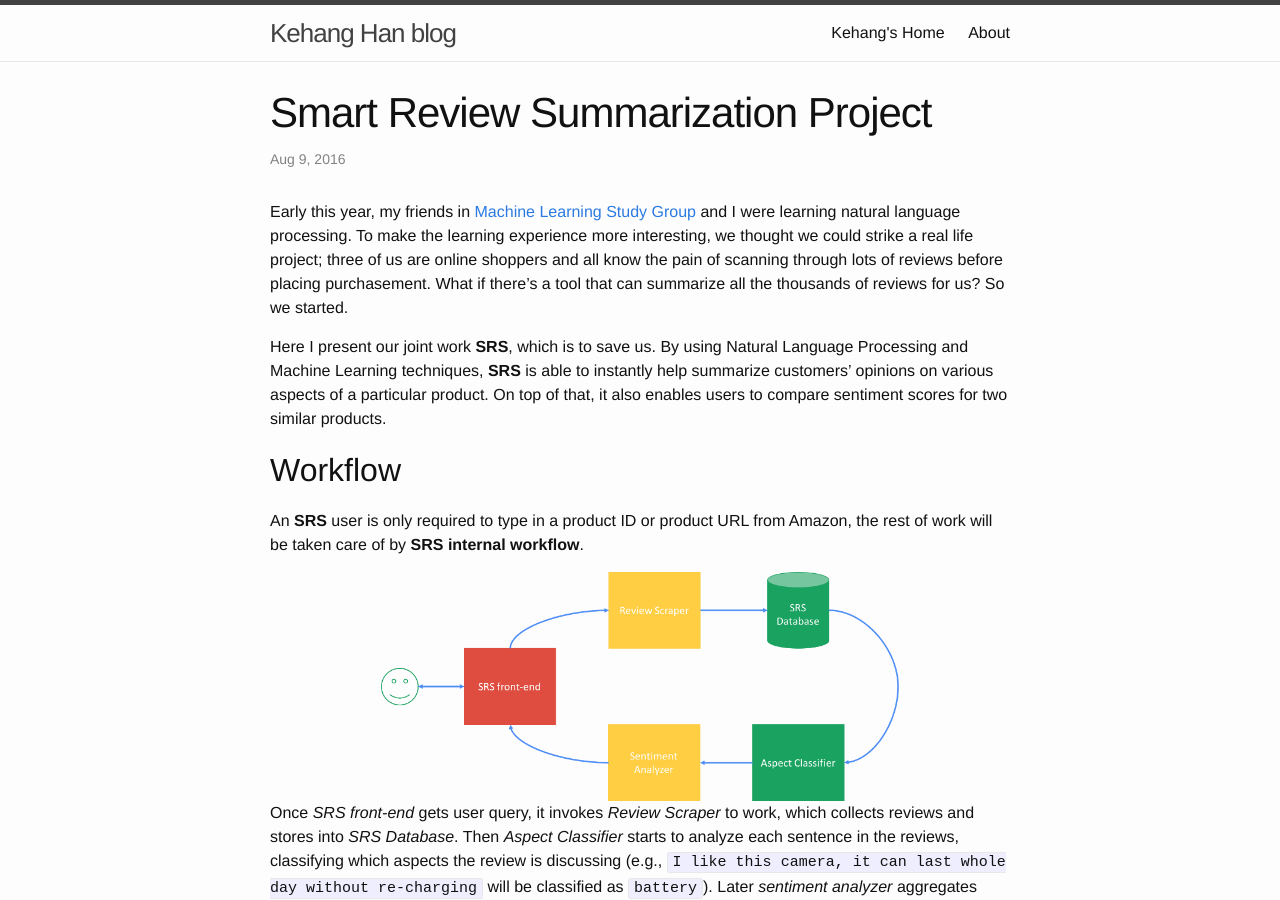
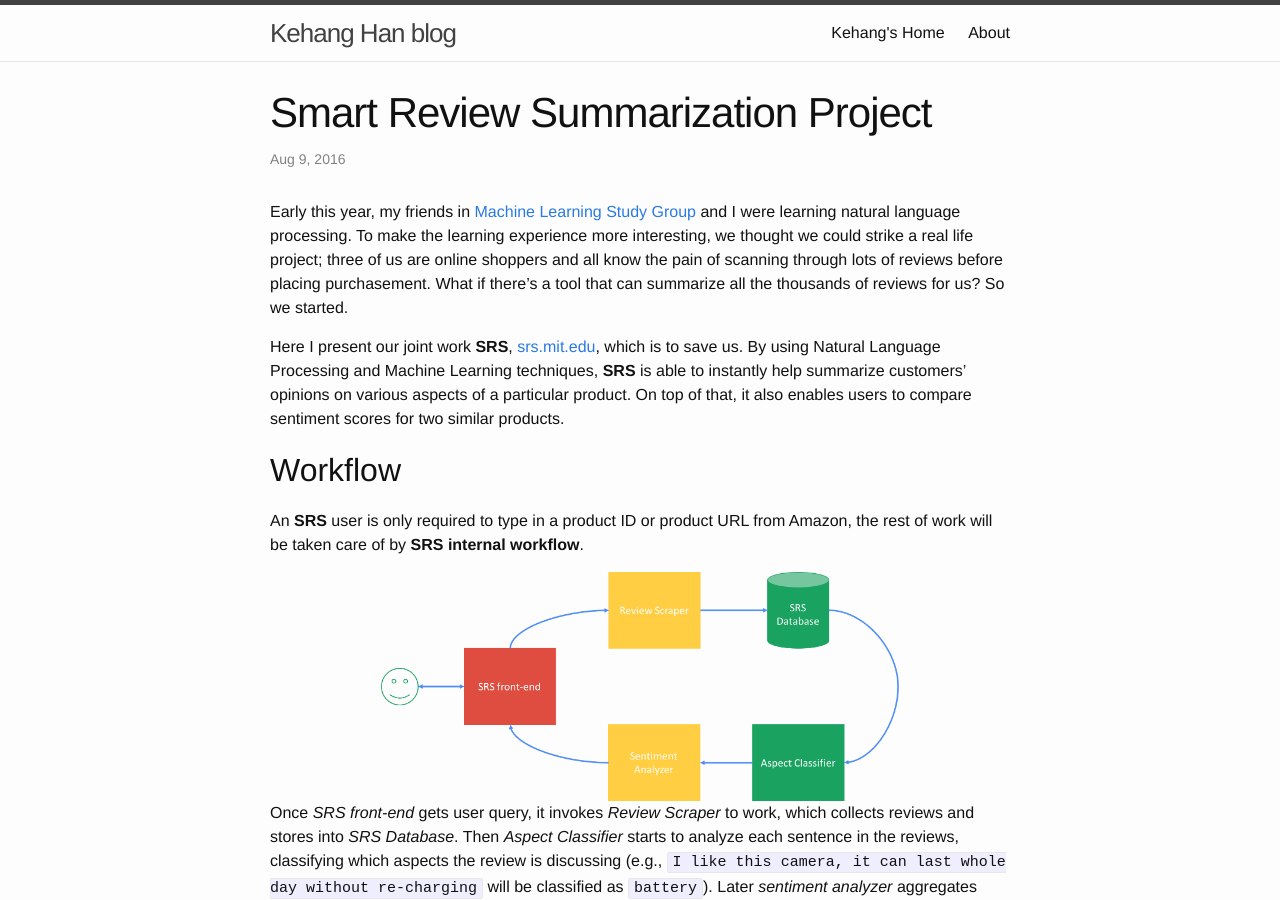
Before and after one commit to KEHANG/KEHANG.github.io, a Jekyll site: the page built from _posts/2016-08-08-smart-review-summarization-project.markdown, in a window 1280 px wide and 900 px high. Built offline with Jekyll 4.4.1, drawn with Linux system fonts in a browser that asks for light colours; formulas are drawn with MathJax 3.

Commit message:
add srs.mit.edu link to main page

```diff
--- a/_posts/2016-08-08-smart-review-summarization-project.markdown
+++ b/_posts/2016-08-08-smart-review-summarization-project.markdown
@@ -7,7 +7,7 @@ categories: fun_project
 
 Early this year, my friends in [Machine Learning Study Group](http://hkh12.scripts.mit.edu/mlgp/mlgp.html) and I were learning natural language processing. To make the learning experience more interesting, we thought we could strike a real life project; three of us are online shoppers and all know the pain of scanning through lots of reviews before placing purchasement. What if there's a tool that can summarize all the thousands of reviews for us? So we started.
 
-Here I present our joint work **SRS**, which is to save us. By using Natural Language Processing and Machine Learning techniques, **SRS** is able to instantly help summarize customers' opinions on various aspects of a particular product. On top of that, it also enables users to compare sentiment scores for two similar products.
+Here I present our joint work **SRS**, [srs.mit.edu](http://srs.mit.edu), which is to save us. By using Natural Language Processing and Machine Learning techniques, **SRS** is able to instantly help summarize customers' opinions on various aspects of a particular product. On top of that, it also enables users to compare sentiment scores for two similar products.
 
 ## Workflow
 
```
Also changed, not shown: 1 other file.
